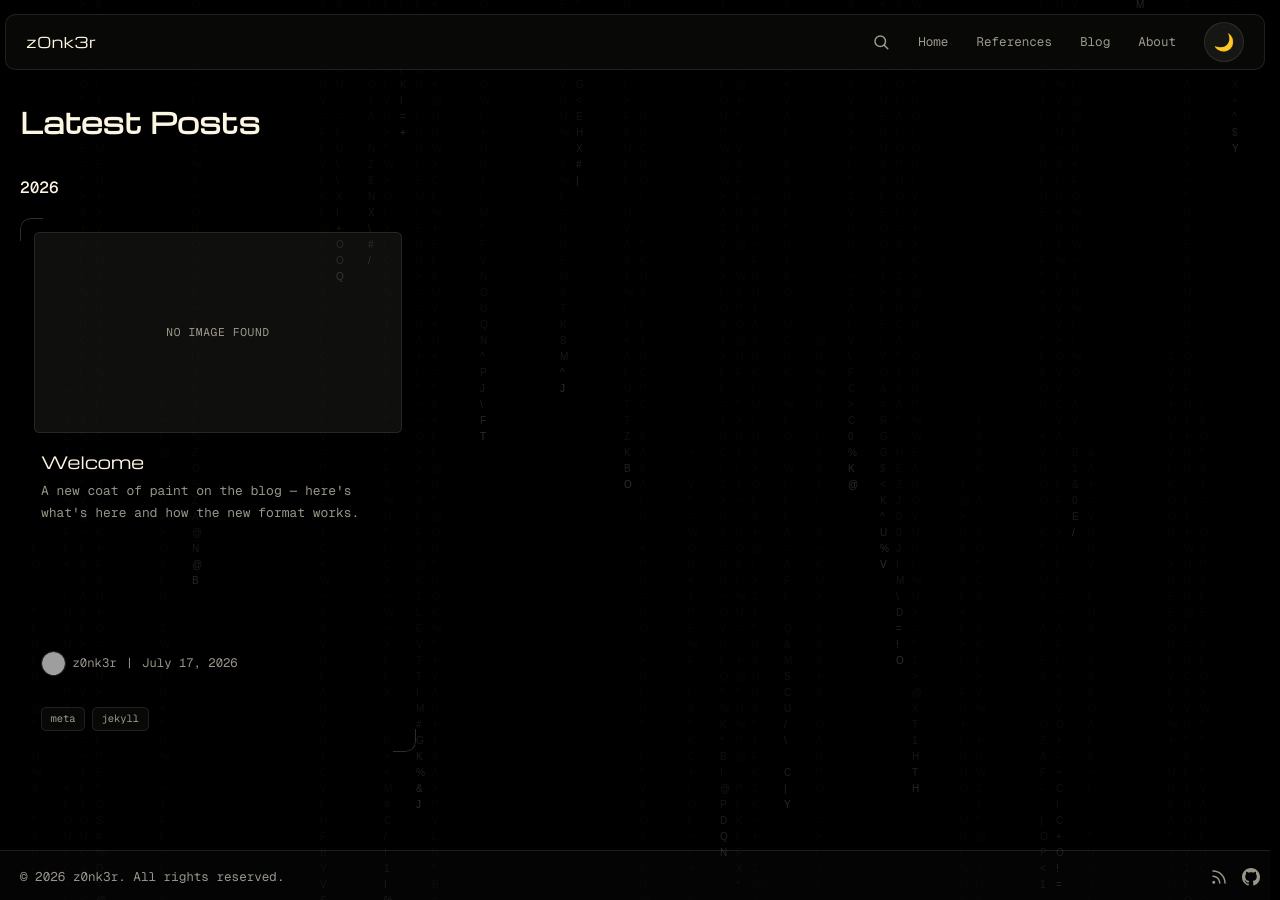
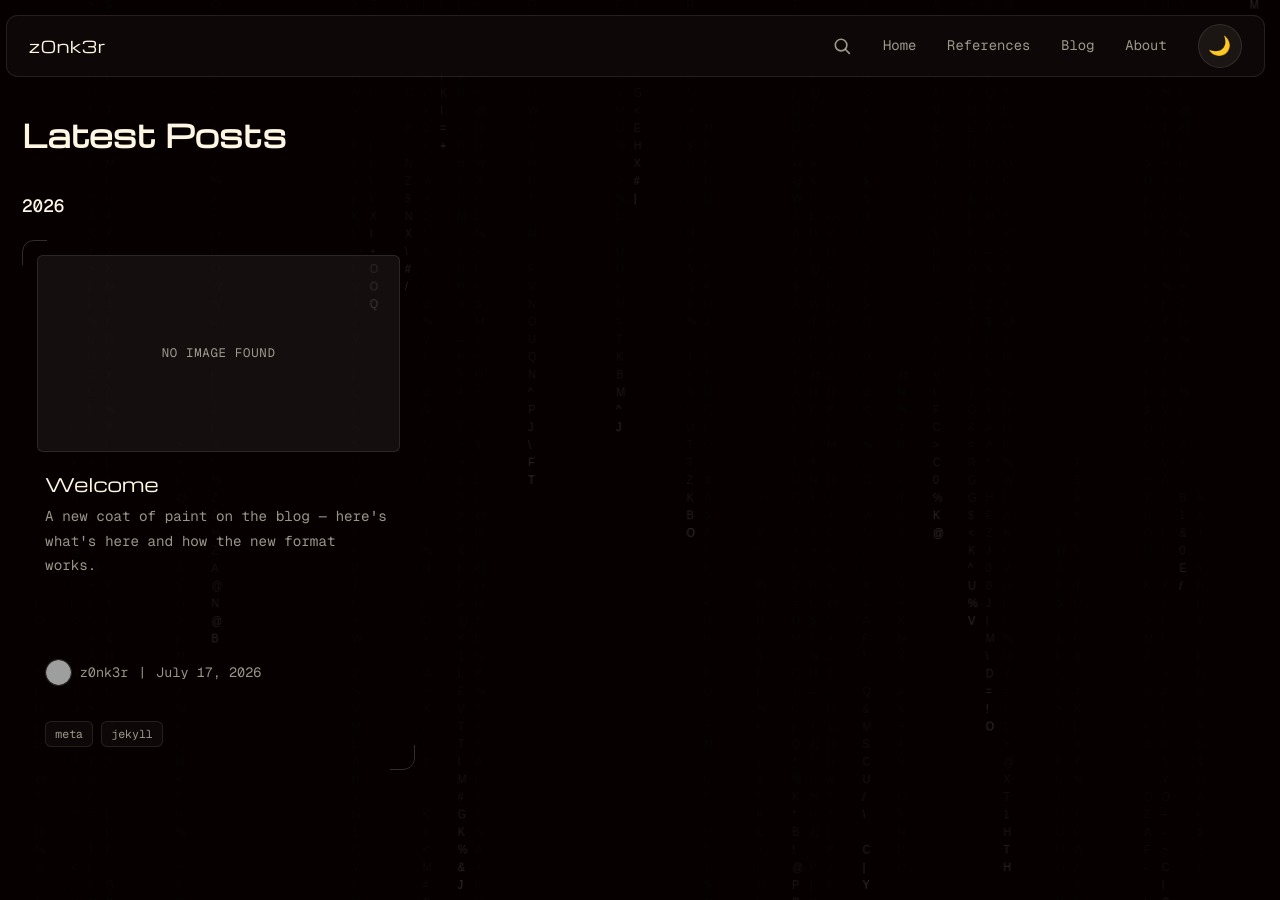
Before and after one commit to z0nk3r/z0nk3r.github.io, a Jekyll site: the page built from index.md, in a window 1280 px wide and 900 px high. Built offline with Jekyll 4.4.1, drawn with Linux system fonts in a browser that asks for light colours; grey boxes are pictures that could not be loaded.

Commit message:
Site-wide 110% zoom, and fix matrix background red-tint at the source
Add zoom: 1.1 to html to match the look of manual 110% browser zoom
across the whole site.

Rework the matrix background's fade to erode the canvas's own alpha
(destination-out) instead of blending toward the page background
color each tick. Fading toward a color means every partial-alpha
step is a blend, which visibly skewed warm/red once background was
set back to the near-black #060000 the site started with (a nonzero
red channel against zeroed green/blue). Eroding alpha only touches
transparency, so the true CSS-painted background just shows through
cleanly regardless of its color.

```diff
--- a/assets/css/style.css
+++ b/assets/css/style.css
@@ -3,8 +3,8 @@
    ========================================================================== */
 
 :root {
-  --background: #000000;
-  --background-rgb: 0, 0, 0;
+  --background: #060000;
+  --background-rgb: 6, 0, 0;
   --foreground: #fdf6e3;
   --foreground-rgb: 253, 246, 227;
 
@@ -53,6 +53,7 @@
   scrollbar-gutter: stable;
   scrollbar-width: thin;
   font-size: 14px;
+  zoom: 1.1;
 }
 
 ::-webkit-scrollbar {
--- a/assets/js/ascii-background.js
+++ b/assets/js/ascii-background.js
@@ -25,7 +25,6 @@
     var cols, rows, dpr, cssWidth, cssHeight;
     var columns = []; // { y, speed, active, lastRow, resetAt }
     var fgRgb = '253, 246, 227';
-    var bgRgb = '0, 0, 0';
     var tickTimer = null;
 
     function randomChar() {
@@ -43,7 +42,6 @@
     function readThemeColors() {
         var style = getComputedStyle(document.documentElement);
         fgRgb = style.getPropertyValue('--foreground-rgb').trim() || fgRgb;
-        bgRgb = style.getPropertyValue('--background-rgb').trim() || bgRgb;
     }
 
     function randomLifetime() {
@@ -103,10 +101,18 @@
         readThemeColors();
         var now = performance.now();
 
-        // Fade the previous frame toward the page background instead of clearing,
-        // which is what leaves each column's falling glyph trailing behind it.
-        ctx.fillStyle = 'rgba(' + bgRgb + ', ' + FADE_ALPHA + ')';
+        // Fade the previous frame by eroding its own alpha (destination-out) instead
+        // of compositing a low-alpha fill of the page background color on top of it.
+        // Fading *toward a color* means every partial-alpha step is a color blend, and
+        // if that color's channels aren't neutral (e.g. a near-black with a nonzero red
+        // channel), repeated blending visibly skews warm/red right as a glyph finishes
+        // fading out. Eroding alpha only touches transparency, never mixes in a color,
+        // so the true page background (painted underneath by CSS) just shows through
+        // cleanly regardless of what that background color actually is.
+        ctx.globalCompositeOperation = 'destination-out';
+        ctx.fillStyle = 'rgba(0, 0, 0, ' + FADE_ALPHA + ')';
         ctx.fillRect(0, 0, cssWidth, cssHeight);
+        ctx.globalCompositeOperation = 'source-over';
 
         ctx.fillStyle = 'rgba(' + fgRgb + ', ' + GLYPH_ALPHA + ')';
         for (var c = 0; c < cols; c++) {
@@ -194,13 +200,12 @@
             drawStaticFrame();
             return;
         }
-        // The canvas's own alpha channel only ever increases via the per-tick fade-fill
-        // (nothing resets it except a column's periodic wipe passing through), so a
-        // region that's sat near-opaque for a while has the *old* theme's background
-        // color effectively baked in. Left alone, that only repaints through the slow
-        // fade, which reads as a visible "ghosting"/striping artifact for a few seconds
-        // right after a toggle. Clearing immediately avoids that - the next tick just
-        // starts drawing fresh with the new theme's colors already in place.
+        // Existing glyphs on the canvas are still painted in the *old* theme's
+        // --foreground-rgb (nothing repaints their color, only their alpha erodes over
+        // time via the fade), so left alone they'd linger on screen in the wrong color
+        // for several seconds after a toggle until they naturally fade out or a column's
+        // periodic wipe passes through. Clearing immediately avoids that - the next tick
+        // just starts drawing fresh glyphs already in the new theme's color.
         ctx.clearRect(0, 0, cssWidth, cssHeight);
     });
 
```
